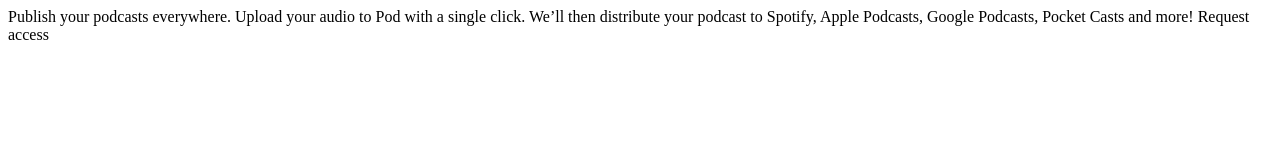
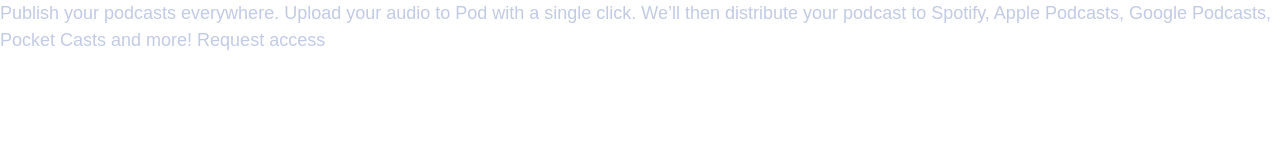
Before and after one commit to MATBMS/pod-request-access, a plain HTML site: page index.html in a window 1280 px wide. Drawn offline with Linux system fonts and the light colour scheme; a web font is replaced by a local one.

Commit message:
Setup Project

```diff
--- a/index.html
+++ b/index.html
@@ -5,8 +5,9 @@
   <meta name="viewport" content="width=device-width, initial-scale=1.0">
 
   <link rel="icon" type="image/png" sizes="32x32" href="./icons/favicon-32x32.png">
+  <link rel="stylesheet" href="./styles/main.css">
 
-  <title>Frontend Mentor | Pod request access landing page</title>
+  <title>Pod request access landing page</title>
 </head>
 <body>
   Publish your podcasts everywhere.
--- /dev/null
+++ b/styles/base/reset.css
@@ -0,0 +1,45 @@
+/* ──────────────────────────────────────────
+   Minimal CSS Reset
+   ────────────────────────────────────────── */
+
+*,
+*::before,
+*::after {
+  box-sizing: border-box;
+}
+
+* {
+  margin: 0;
+  padding: 0;
+}
+
+body {
+  line-height: 1.5;
+  -webkit-font-smoothing: antialiased;
+}
+
+img,
+picture,
+video,
+canvas,
+svg {
+  display: block;
+  max-width: 100%;
+}
+
+input,
+button,
+textarea,
+select {
+  font: inherit;
+}
+
+p,
+h1,
+h2,
+h3,
+h4,
+h5,
+h6 {
+  overflow-wrap: break-word;
+}
--- /dev/null
+++ b/styles/base/typography.css
@@ -0,0 +1,51 @@
+/* ──────────────────────────────────────────
+   Typography
+   Loads the page font from local files and exposes
+   the text presets defined in the style guide.
+   ────────────────────────────────────────── */
+
+@font-face {
+  font-family: "Chivo";
+  src: url("../../fonts/chivo/Chivo-Light.ttf") format("truetype");
+  font-weight: 300;
+  font-style: normal;
+  font-display: swap;
+}
+
+@font-face {
+  font-family: "Chivo";
+  src: url("../../fonts/chivo/Chivo-Bold.ttf") format("truetype");
+  font-weight: 700;
+  font-style: normal;
+  font-display: swap;
+}
+
+/* Page-wide default = Text Preset 2 (body) */
+body {
+  font-family: var(--font-family-base);
+  font-size: var(--font-size-preset-2);
+  font-weight: var(--font-weight-light);
+  line-height: var(--line-height-preset-2);
+  color: var(--color-blue-300);
+}
+
+.text-preset-1 {
+  font-family: var(--font-family-base);
+  font-size: var(--font-size-preset-1);
+  font-weight: var(--font-weight-light);
+  line-height: var(--line-height-preset-1);
+}
+
+.text-preset-2 {
+  font-family: var(--font-family-base);
+  font-size: var(--font-size-preset-2);
+  font-weight: var(--font-weight-light);
+  line-height: var(--line-height-preset-2);
+}
+
+.text-preset-3 {
+  font-family: var(--font-family-base);
+  font-size: var(--font-size-preset-3);
+  font-weight: var(--font-weight-bold);
+  line-height: var(--line-height-preset-3);
+}
--- /dev/null
+++ b/styles/base/variables.css
@@ -0,0 +1,42 @@
+/* ──────────────────────────────────────────
+   Design Tokens
+   Mirrors Figma variables from the style guide.
+   ────────────────────────────────────────── */
+
+:root {
+  /* Colors */
+  --color-green: #54e6af;
+  --color-white: #ffffff;
+  --color-blue-950: #121725;
+  --color-blue-900: #2c344b;
+  --color-blue-600: #5a668a;
+  --color-blue-300: #c2cbe5;
+  --color-red: #fb3e3e;
+
+  /* Spacing */
+  --space-50: 4px;
+  --space-100: 8px;
+  --space-200: 16px;
+  --space-300: 24px;
+  --space-400: 32px;
+  --space-500: 40px;
+  --space-700: 56px;
+  --space-800: 64px;
+  --space-1000: 80px;
+  --space-1100: 88px;
+  --space-1300: 104px;
+
+  /* Typography */
+  --font-family-base: "Chivo", sans-serif;
+
+  --font-size-preset-1: 48px;
+  --font-size-preset-2: 18px;
+  --font-size-preset-3: 14px;
+
+  --font-weight-light: 300;
+  --font-weight-bold: 700;
+
+  --line-height-preset-1: 1.2;
+  --line-height-preset-2: 1.5;
+  --line-height-preset-3: 2;
+}
--- /dev/null
+++ b/styles/main.css
@@ -0,0 +1,5 @@
+@import url("base/reset.css");
+@import url("base/variables.css");
+@import url("base/typography.css");
+@import url("components/button.css");
+@import url("pages/page.css");
```
Also changed, not shown: styles/components/button.css (added), styles/pages/page.css (added).
